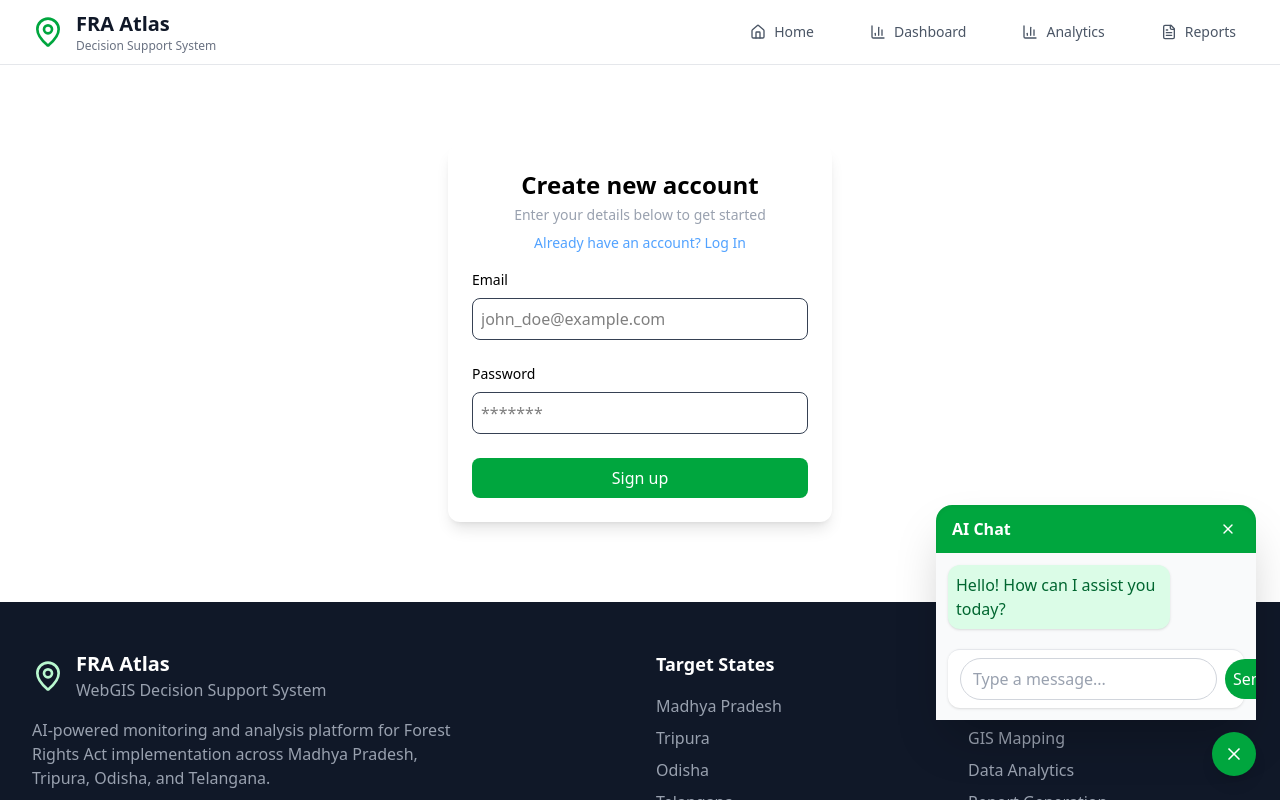
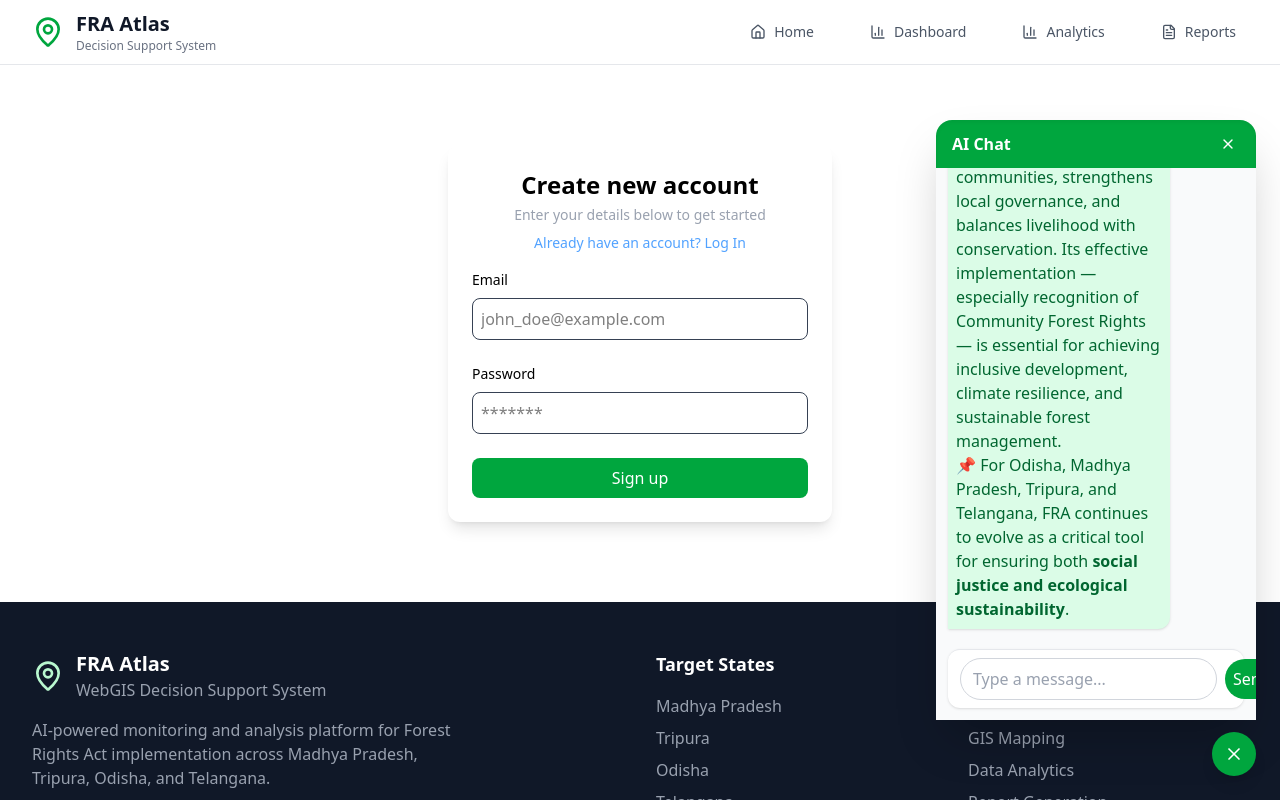
Before and after one commit to Anmol26Tomar/SIH, a React (Vite) app: page /signup in a window 1280 px wide. Both pictures are taken after a click on the button 1234 px from the left and 754 px from the top of the page. Shown: the top 800 px of the page. Built offline with nearby package versions, Linux system fonts and the light colour scheme.

Commit message:
bot markdown

```diff
--- a/package.json
+++ b/package.json
@@ -10,6 +10,7 @@
     "preview": "vite preview"
   },
   "dependencies": {
+    "@tailwindcss/typography": "^0.5.16",
     "@tailwindcss/vite": "^4.1.13",
     "axios": "^1.12.2",
     "leaflet": "^1.9.4",
@@ -19,6 +20,7 @@
     "react-hot-toast": "^2.6.0",
     "react-is": "^19.1.1",
     "react-leaflet": "^4.2.1",
+    "react-markdown": "^10.1.0",
     "react-router": "^7.9.1",
     "react-router-dom": "^7.9.1",
     "recharts": "^3.2.1",
--- a/src/components/Chatbot.tsx
+++ b/src/components/Chatbot.tsx
@@ -1,9 +1,9 @@
-// src/components/Chatbot.tsx
 import { useEffect, useRef, useState } from "react";
 import { X, MessageCircle } from "lucide-react";
 import ChatForm from "./ChatForm";
 import { type ChatMessageType } from "./ChatMessage";
 import { fraInfo } from "../fraInfo";
+import ReactMarkdown from "react-markdown";
 
 type ApiMessage = {
   role: "user" | "bot" | "model";
@@ -12,7 +12,7 @@ type ApiMessage = {
 
 const Chatbot = () => {
   const [chatHistory, setChatHistory] = useState<ChatMessageType[]>([
-    { hideInChat: true, role: "model", text: fraInfo } // hidden FRA knowledge base
+    { hideInChat: true, role: "model", text: fraInfo }
   ]);
   const [showChatbot, setShowChatbot] = useState(false);
   const chatBodyRef = useRef<HTMLDivElement>(null);
@@ -32,7 +32,6 @@ const Chatbot = () => {
           body: JSON.stringify({ contents: apiHistory }),
         }
       );
-
       const data = await response.json();
       const botReply =
         data.candidates?.[0]?.content?.parts?.[0]?.text?.trim() || "⚠️ No reply";
@@ -98,24 +97,20 @@ const Chatbot = () => {
             </div>
           </div>
 
-          {/* Chat Messages (skip hidden ones) */}
-          {chatHistory
-            .filter((chat) => !chat.hideInChat)
-            .map((chat, idx) => (
+          {/* Chat Messages */}
+          {chatHistory.map((chat, idx) => (
             <div
               key={idx}
-                className={`flex ${
-                  chat.role === "user" ? "justify-end" : "justify-start"
-                }`}
+              className={`flex ${chat.role === "user" ? "justify-end" : "justify-start"}`}
             >
               <div
                 className={`p-2 rounded-xl shadow-sm max-w-[75%] break-words ${
                   chat.role === "user"
                     ? "bg-green-600 text-white rounded-br-none"
-                      : "bg-green-100 text-green-800 rounded-bl-none"
+                    : "bg-green-100 text-green-800 rounded-bl-none prose prose-sm"
                 }`}
               >
-                  {chat.text}
+                <ReactMarkdown>{chat.text}</ReactMarkdown>
               </div>
             </div>
           ))}
--- /dev/null
+++ b/tailwind.config.js
@@ -0,0 +1,11 @@
+/** @type {import('tailwindcss').Config} */
+export default {
+  content: [
+    "./index.html",
+    "./src/**/*.{js,ts,jsx,tsx}",
+  ],
+  theme: {
+    extend: {},
+  },
+  plugins: [require('@tailwindcss/typography')],
+}
```
Also changed, not shown: 1 other file (tests, documents, lock files or other folders). Lines whose indentation alone changed are shown as unchanged.
